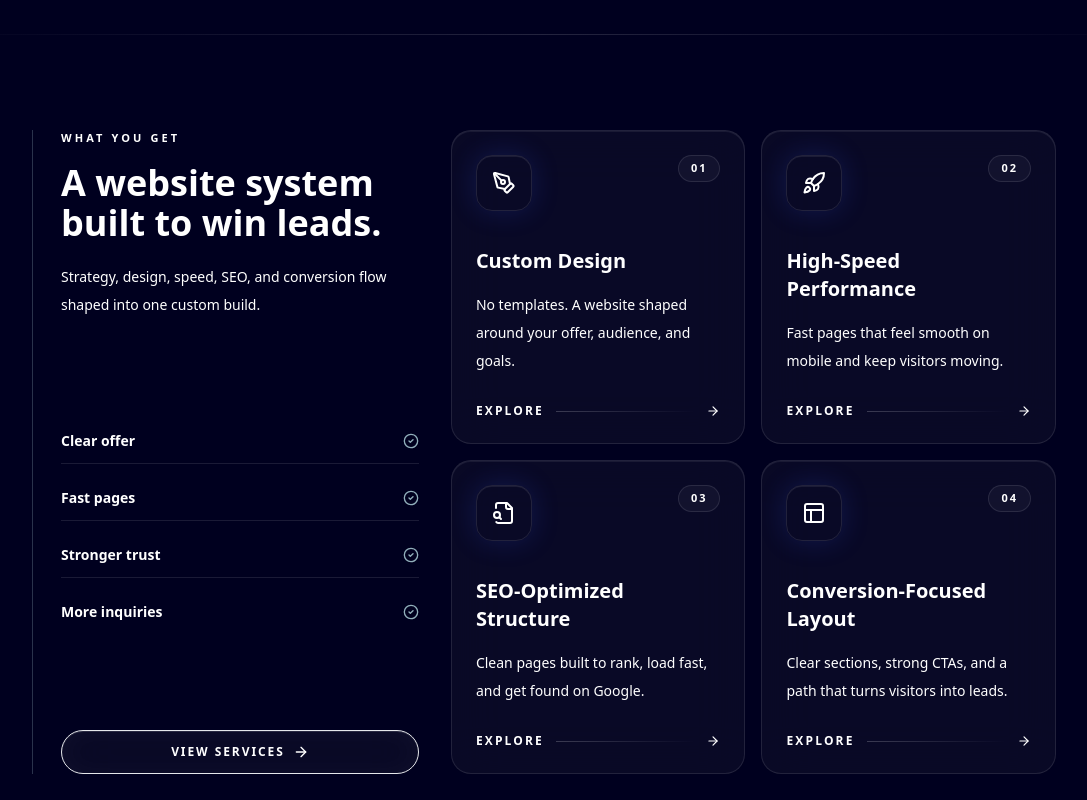
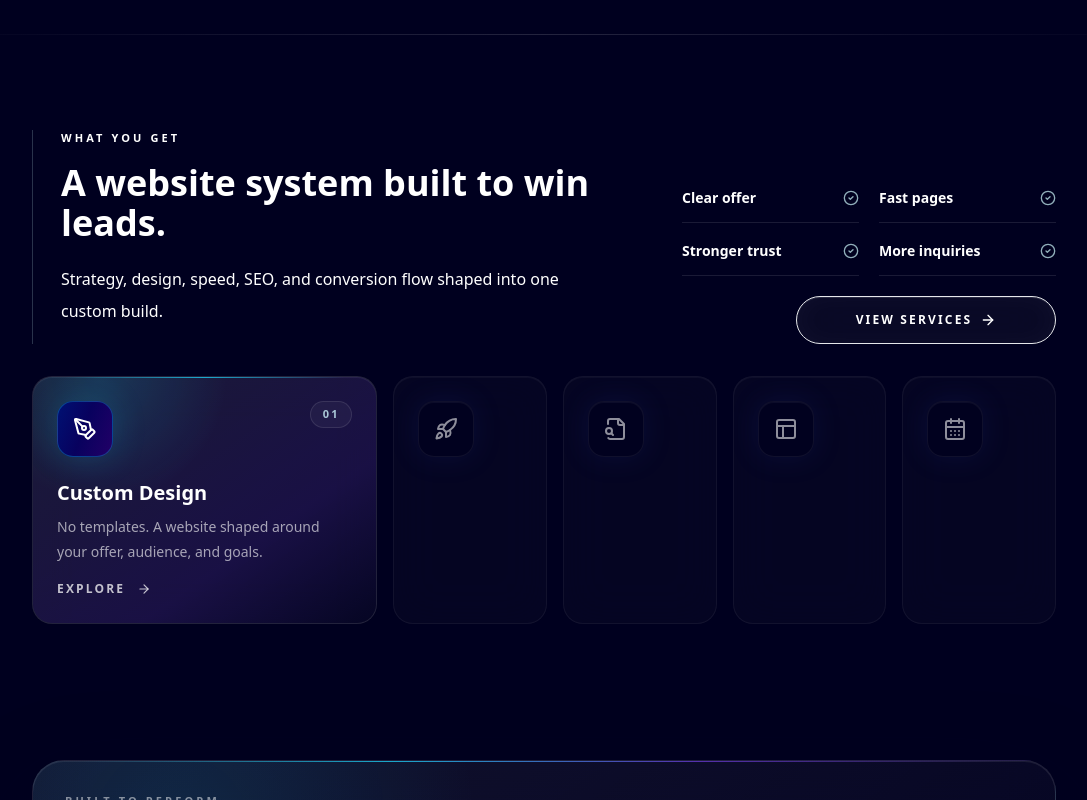
Before and after one commit to Zuvairiya7197/webuildyourbrands, a Next.js app: page / in a window 1280 px wide. Shown: the part 1100-1900 px from the top of the page, without its empty margins (96-1183 px from the left). Built offline with nearby package versions, Linux system fonts and the light colour scheme.

Commit message:
What You Get

```diff
--- a/app/globals.css
+++ b/app/globals.css
@@ -132,9 +132,290 @@ textarea {
   background-attachment: fixed;
 }
 
+.what-you-get-cards {
+  display: grid;
+  gap: 16px;
+}
+
+.what-you-get-card {
+  position: relative;
+  min-height: 168px;
+  overflow: hidden;
+  border-radius: 20px;
+  border: 1px solid rgba(255, 255, 255, 0.1);
+  background: rgba(255, 255, 255, 0.035);
+  padding: 20px;
+  color: #fff;
+  box-shadow: inset 0 1px 0 rgba(255, 255, 255, 0.07);
+  text-decoration: none;
+  backdrop-filter: blur(20px);
+  -webkit-backdrop-filter: blur(20px);
+  transition:
+    flex 0.42s cubic-bezier(0.2, 0.8, 0.2, 1),
+    min-width 0.42s cubic-bezier(0.2, 0.8, 0.2, 1),
+    border-color 0.28s ease,
+    background 0.28s ease,
+    box-shadow 0.28s ease,
+    opacity 0.28s ease,
+    transform 0.28s ease;
+}
+
+.what-you-get-card-glow {
+  position: absolute;
+  inset: 0;
+  background:
+    radial-gradient(circle at 20% 0%, rgba(22, 216, 255, 0.16), transparent 34%),
+    linear-gradient(145deg, rgba(255, 255, 255, 0.07), rgba(124, 60, 255, 0.14) 66%, rgba(0, 0, 31, 0.42));
+  opacity: 0;
+  transition: opacity 0.28s ease;
+}
+
+.what-you-get-card-glow::before {
+  content: "";
+  position: absolute;
+  inset-inline: 32px;
+  top: 0;
+  height: 1px;
+  background: linear-gradient(90deg, transparent, rgba(22, 216, 255, 0.72), transparent);
+}
+
+.what-you-get-card-head,
+.what-you-get-card-copy {
+  position: relative;
+  z-index: 1;
+}
+
+.what-you-get-card-head {
+  display: flex;
+  align-items: flex-start;
+  justify-content: space-between;
+  gap: 20px;
+}
+
+.what-you-get-card-icon {
+  display: flex;
+  height: 56px;
+  width: 56px;
+  flex: 0 0 56px;
+  align-items: center;
+  justify-content: center;
+  border-radius: 16px;
+  border: 1px solid rgba(255, 255, 255, 0.1);
+  background: rgba(0, 0, 31, 0.58);
+  color: #fff;
+  box-shadow:
+    inset 0 1px 0 rgba(255, 255, 255, 0.08),
+    0 0 28px rgba(53, 92, 255, 0.18);
+  transition:
+    border-color 0.28s ease,
+    background 0.28s ease,
+    box-shadow 0.28s ease;
+}
+
+.what-you-get-card-index {
+  border-radius: 999px;
+  border: 1px solid rgba(255, 255, 255, 0.1);
+  background: rgba(255, 255, 255, 0.04);
+  padding: 4px 12px;
+  color: rgba(255, 255, 255, 0.36);
+  font-size: 11px;
+  font-weight: 800;
+  letter-spacing: 0.18em;
+  text-transform: uppercase;
+  transition: color 0.28s ease;
+}
+
+.what-you-get-card-copy {
+  margin-top: 20px;
+}
+
+.what-you-get-card-copy h3 {
+  color: #fff;
+  font-size: 20px;
+  font-weight: 800;
+  line-height: 1.25;
+}
+
+.what-you-get-card-copy p {
+  margin-top: 10px;
+  color: rgba(255, 255, 255, 0.62);
+  font-size: 14px;
+  line-height: 1.75;
+}
+
+.what-you-get-card-link,
+.what-you-get-card-cta {
+  margin-top: 16px;
+  display: inline-flex;
+  align-items: center;
+  gap: 12px;
+  color: rgba(255, 255, 255, 0.74);
+  font-size: 12px;
+  font-weight: 800;
+  letter-spacing: 0.18em;
+  text-transform: uppercase;
+}
+
+.what-you-get-card-cta {
+  border-radius: 999px;
+  border: 1px solid rgba(255, 255, 255, 0.15);
+  background-image: var(--button-gradient);
+  padding: 10px 16px;
+  color: #fff;
+  box-shadow:
+    inset 0 1px 0 rgba(255, 255, 255, 0.28),
+    0 16px 32px rgba(23, 70, 216, 0.24);
+}
+
+.what-you-get-card:is(:hover, :focus-visible) {
+  border-color: rgba(22, 216, 255, 0.28);
+  background: rgba(255, 255, 255, 0.06);
+  box-shadow:
+    inset 0 1px 0 rgba(255, 255, 255, 0.12),
+    0 30px 90px rgba(22, 216, 255, 0.12),
+    0 18px 70px rgba(124, 60, 255, 0.16);
+  opacity: 1;
+  transform: none;
+}
+
+.what-you-get-card:is(:hover, :focus-visible) .what-you-get-card-glow,
+.what-you-get-card:first-child .what-you-get-card-glow {
+  opacity: 1;
+}
+
+.what-you-get-card:is(:hover, :focus-visible) .what-you-get-card-icon,
+.what-you-get-card:first-child .what-you-get-card-icon {
+  border-color: rgba(22, 216, 255, 0.28);
+  background-image: var(--button-gradient);
+  box-shadow: 0 0 34px rgba(22, 216, 255, 0.18);
+}
+
+.what-you-get-card:is(:hover, :focus-visible) .what-you-get-card-index,
+.what-you-get-card:first-child .what-you-get-card-index {
+  color: rgba(207, 247, 255, 0.78);
+}
+
+@supports selector(:has(*)) {
+  .what-you-get-cards:has(.what-you-get-card:is(:hover, :focus-visible)) .what-you-get-card:first-child:not(:hover, :focus-visible) .what-you-get-card-glow {
+    opacity: 0;
+  }
+
+  .what-you-get-cards:has(.what-you-get-card:is(:hover, :focus-visible)) .what-you-get-card:first-child:not(:hover, :focus-visible) .what-you-get-card-icon {
+    border-color: rgba(255, 255, 255, 0.1);
+    background: rgba(0, 0, 31, 0.58);
+    box-shadow:
+      inset 0 1px 0 rgba(255, 255, 255, 0.08),
+      0 0 28px rgba(53, 92, 255, 0.18);
+  }
+
+  .what-you-get-cards:has(.what-you-get-card:is(:hover, :focus-visible)) .what-you-get-card:first-child:not(:hover, :focus-visible) .what-you-get-card-index {
+    color: rgba(255, 255, 255, 0.36);
+  }
+}
+
 @media (max-width: 768px) {
   .contact-form-section {
     background-attachment: scroll;
+  }
+}
+
+@media (min-width: 640px) {
+  .what-you-get-card {
+    padding: 24px;
+  }
+}
+
+@media (min-width: 1024px) {
+  .what-you-get-cards {
+    display: flex;
+    min-height: 248px;
+    align-items: stretch;
+  }
+
+  .what-you-get-card {
+    display: flex;
+    height: 248px;
+    min-height: 0;
+    min-width: 104px;
+    flex: 1 1 0;
+    flex-direction: column;
+    justify-content: space-between;
+    opacity: 0.56;
+  }
+
+  .what-you-get-card:first-child {
+    flex-grow: 2.85;
+    opacity: 1;
+  }
+
+  .what-you-get-card-copy {
+    max-width: 340px;
+    opacity: 0;
+    transform: translateY(14px);
+    transition:
+      opacity 0.24s ease,
+      transform 0.24s ease;
+  }
+
+  .what-you-get-card-ready .what-you-get-card-copy {
+    max-width: 260px;
+  }
+
+  .what-you-get-card:first-child .what-you-get-card-copy,
+  .what-you-get-card:is(:hover, :focus-visible) .what-you-get-card-copy {
+    opacity: 1;
+    transform: translateY(0);
+    transition-delay: 0.1s;
+  }
+
+  .what-you-get-card:not(:first-child) .what-you-get-card-copy h3,
+  .what-you-get-card:not(:first-child) .what-you-get-card-copy p,
+  .what-you-get-card:not(:first-child) .what-you-get-card-link,
+  .what-you-get-card:not(:first-child) .what-you-get-card-cta {
+    pointer-events: none;
+  }
+
+  .what-you-get-card-head {
+    min-width: 56px;
+  }
+
+  .what-you-get-card-index {
+    opacity: 0;
+    transform: translateY(-8px);
+    transition:
+      color 0.28s ease,
+      opacity 0.28s ease,
+      transform 0.28s ease;
+  }
+
+  .what-you-get-card:first-child .what-you-get-card-index,
+  .what-you-get-card:is(:hover, :focus-visible) .what-you-get-card-index {
+    opacity: 1;
+    transform: translateY(0);
+  }
+
+  .what-you-get-card:is(:hover, :focus-visible) {
+    flex-grow: 3.2;
+  }
+
+  .what-you-get-cards:hover .what-you-get-card:not(:hover),
+  .what-you-get-cards:focus-within .what-you-get-card:not(:focus-visible) {
+    flex-grow: 0.56;
+    opacity: 0.38;
+    transform: none;
+  }
+
+  .what-you-get-cards:hover .what-you-get-card:not(:hover) .what-you-get-card-copy,
+  .what-you-get-cards:focus-within .what-you-get-card:not(:focus-visible) .what-you-get-card-copy {
+    opacity: 0;
+    transform: translateY(14px);
+    transition-delay: 0s;
+  }
+
+  .what-you-get-cards:hover .what-you-get-card:not(:hover) .what-you-get-card-index,
+  .what-you-get-cards:focus-within .what-you-get-card:not(:focus-visible) .what-you-get-card-index {
+    opacity: 0;
+    transform: translateY(-8px);
   }
 }
 
--- a/app/page.tsx
+++ b/app/page.tsx
@@ -50,6 +50,12 @@ const services = [
     title: "Conversion-Focused Layout",
     description: "Clear sections, strong CTAs, and a path that turns visitors into leads.",
     Icon: PanelsTopLeft
+  },
+  {
+    title: "Ready?",
+    description: "Book a free strategy call and let us map the clearest path for your website.",
+    Icon: CalendarDays,
+    cta: "Book a Call"
   }
 ];
 
@@ -405,22 +411,23 @@ export default function Home() {
       <section className="mobile-render-defer relative px-4 pb-10 pt-14 sm:px-8 sm:pb-12 sm:pt-20 lg:px-24 lg:pb-14 lg:pt-24 xl:px-32">
         <div className="pointer-events-none absolute inset-x-0 top-0 h-px bg-[linear-gradient(90deg,transparent,rgba(255,255,255,0.14),transparent)]" />
         <div className="mx-auto max-w-6xl text-white">
-          <div className="grid gap-8 lg:grid-cols-[0.78fr_1.22fr] lg:items-stretch">
-            <div className="relative flex flex-col justify-between border-l border-cyan-100/20 pl-5 sm:pl-7">
+          <div className="grid gap-8">
+            <div className="relative grid gap-8 border-l border-cyan-100/20 pl-5 sm:pl-7 lg:grid-cols-[minmax(0,0.95fr)_minmax(360px,0.62fr)] lg:items-start lg:gap-12">
               <div>
                 <Eyebrow>What You Get</Eyebrow>
-                <h2 className="max-w-sm text-2xl font-semibold leading-tight text-white sm:text-4xl">
+                <h2 className="max-w-[560px] text-2xl font-semibold leading-tight text-white sm:text-4xl">
                   A website system built to win leads.
                 </h2>
-                <p className="mt-5 max-w-md text-sm leading-7 text-white/62">
+                <p className="mt-5 max-w-[540px] text-sm leading-7 text-white/62 sm:text-base sm:leading-8">
                   Strategy, design, speed, SEO, and conversion flow shaped into one custom build.
                 </p>
               </div>
-              <div className="mt-8 grid gap-3 text-sm font-bold text-white/72">
+              <div className="grid gap-5 lg:pt-11">
+                <div className="grid gap-x-5 gap-y-1 text-sm font-bold text-white/76 sm:grid-cols-2">
                   {["Clear offer", "Fast pages", "Stronger trust", "More inquiries"].map((item) => (
                     <div
                       key={item}
-                    className="flex items-center justify-between gap-4 border-b border-white/10 py-3 last:border-b-0"
+                      className="flex items-center justify-between gap-4 border-b border-white/10 py-3.5"
                     >
                       <span>{item}</span>
                       <CheckCircle2 className="h-4 w-4 shrink-0 text-cyan-100/70" aria-hidden="true" />
@@ -430,7 +437,7 @@ export default function Home() {
                 <Button
                   asChild
                   variant="outline"
-                className="mt-7 h-11 w-full rounded-full border-white/14 bg-white/[0.035] px-5 text-xs font-bold uppercase tracking-[0.16em] hover:bg-white hover:text-[#00001F]"
+                  className="h-12 w-full justify-between rounded-full border-white/16 bg-white/[0.035] px-6 text-xs font-bold uppercase tracking-[0.18em] hover:bg-white hover:text-[#00001F] sm:max-w-[260px] lg:justify-center lg:justify-self-end"
                 >
                   <Link href="/services">
                     View Services
@@ -438,34 +445,56 @@ export default function Home() {
                   </Link>
                 </Button>
               </div>
+            </div>
 
-            <div className="grid gap-4 sm:grid-cols-2">
-              {services.map(({ title, description, Icon }, index) => (
+            <div className="what-you-get-cards">
+              {services.map(({ title, description, Icon, cta }, index) => {
+                const cardContent = (
+                  <>
+                    <div className="what-you-get-card-glow" aria-hidden="true" />
+                    <div className="what-you-get-card-head">
+                      <div className="what-you-get-card-icon">
+                        <Icon className="h-6 w-6" aria-hidden="true" />
+                      </div>
+                      <span className="what-you-get-card-index">0{index + 1}</span>
+                    </div>
+                    <div className="what-you-get-card-copy">
+                      <h3>{title}</h3>
+                      <p>{description}</p>
+                      {cta ? (
+                        <span className="what-you-get-card-cta">
+                          {cta}
+                          <ArrowRight className="h-3.5 w-3.5" aria-hidden="true" />
+                        </span>
+                      ) : (
+                        <span className="what-you-get-card-link">
+                          Explore
+                          <ArrowRight className="h-3.5 w-3.5" aria-hidden="true" />
+                        </span>
+                      )}
+                    </div>
+                  </>
+                );
+
+                return cta ? (
+                  <CalendlyLink
+                    key={title}
+                    className="what-you-get-card what-you-get-card-ready"
+                    aria-label="Book a free strategy call"
+                  >
+                    {cardContent}
+                  </CalendlyLink>
+                ) : (
                   <Link
                     key={title}
                     href="/services"
-                  className="group relative min-h-[220px] overflow-hidden rounded-[20px] border border-white/10 bg-white/[0.035] p-5 text-white shadow-[inset_0_1px_0_rgba(255,255,255,0.07)] backdrop-blur-xl transition duration-300 hover:-translate-y-1 hover:border-cyan-300/28 hover:bg-white/[0.055] sm:p-6"
+                    className="what-you-get-card"
+                    aria-label={`${title}: view services`}
                   >
-                  <div className="pointer-events-none absolute inset-x-8 top-0 h-px bg-[linear-gradient(90deg,transparent,rgba(22,216,255,0.72),transparent)] opacity-0 transition duration-300 group-hover:opacity-100" />
-                  <div className="flex items-start justify-between gap-5">
-                    <div className="flex h-14 w-14 items-center justify-center rounded-2xl border border-white/10 bg-[#00001F]/58 text-white shadow-[inset_0_1px_0_rgba(255,255,255,0.08),0_0_28px_rgba(53,92,255,0.18)] transition duration-300 group-hover:border-cyan-300/28 group-hover:bg-[image:var(--button-gradient)] group-hover:shadow-[0_0_34px_rgba(22,216,255,0.18)]">
-                      <Icon className="h-6 w-6" aria-hidden="true" />
-                    </div>
-                    <span className="rounded-full border border-white/10 bg-white/[0.04] px-3 py-1 text-[11px] font-bold uppercase tracking-[0.18em] text-white/36 transition duration-300 group-hover:text-cyan-100/74">
-                      0{index + 1}
-                    </span>
-                  </div>
-                  <h3 className="mt-9 text-xl font-bold text-white">{title}</h3>
-                  <p className="mt-4 text-sm leading-7 text-white/62">
-                    {description}
-                  </p>
-                  <div className="mt-7 flex items-center gap-3 text-xs font-bold uppercase tracking-[0.18em] text-white/36 transition duration-300 group-hover:text-white/78">
-                    Explore
-                    <span className="h-px flex-1 bg-[linear-gradient(90deg,rgba(255,255,255,0.2),transparent)]" />
-                    <ArrowRight className="h-3.5 w-3.5 transition duration-300 group-hover:translate-x-1" aria-hidden="true" />
-                  </div>
+                    {cardContent}
                   </Link>
-              ))}
+                );
+              })}
             </div>
           </div>
         </div>
```
Lines whose indentation alone changed are shown as unchanged.
